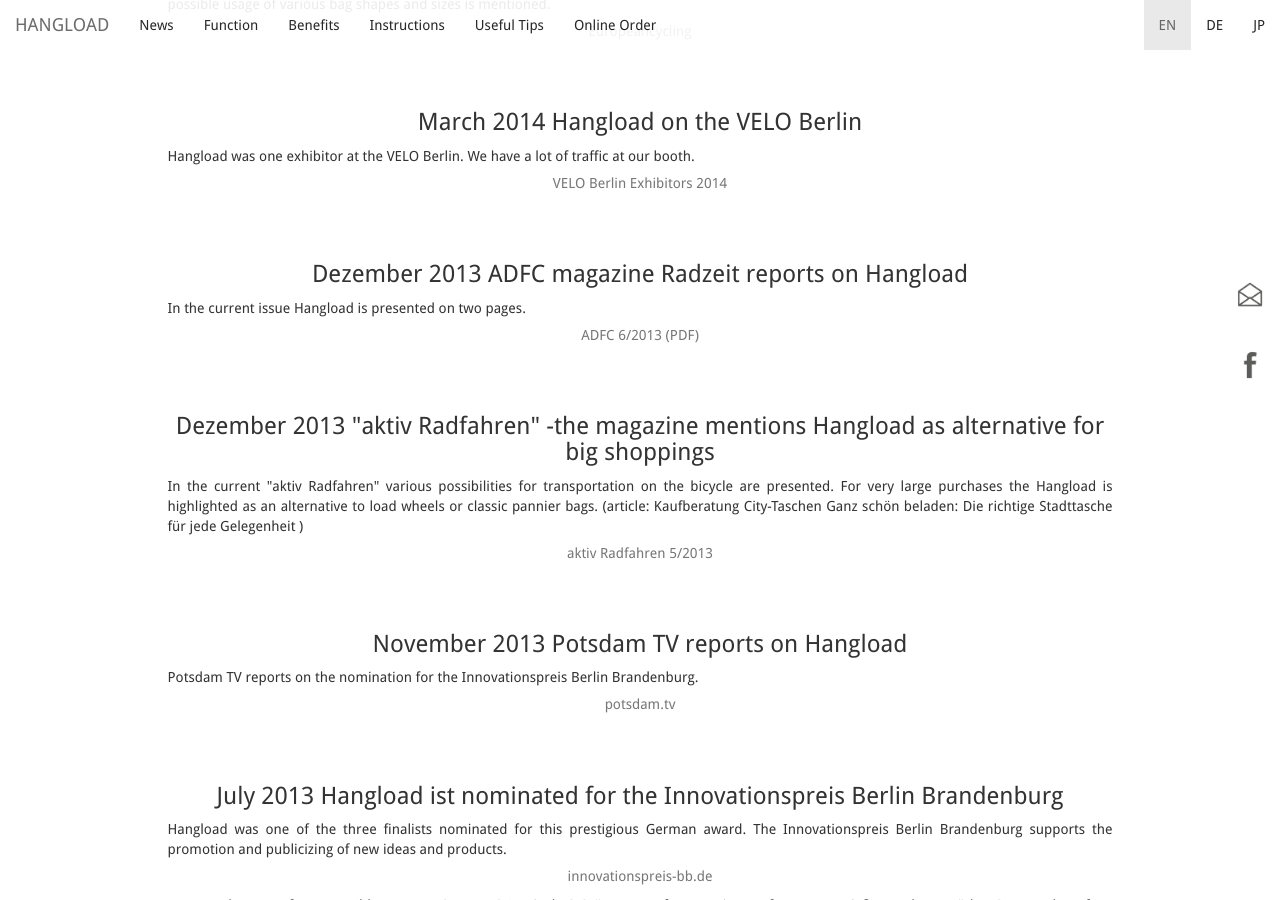
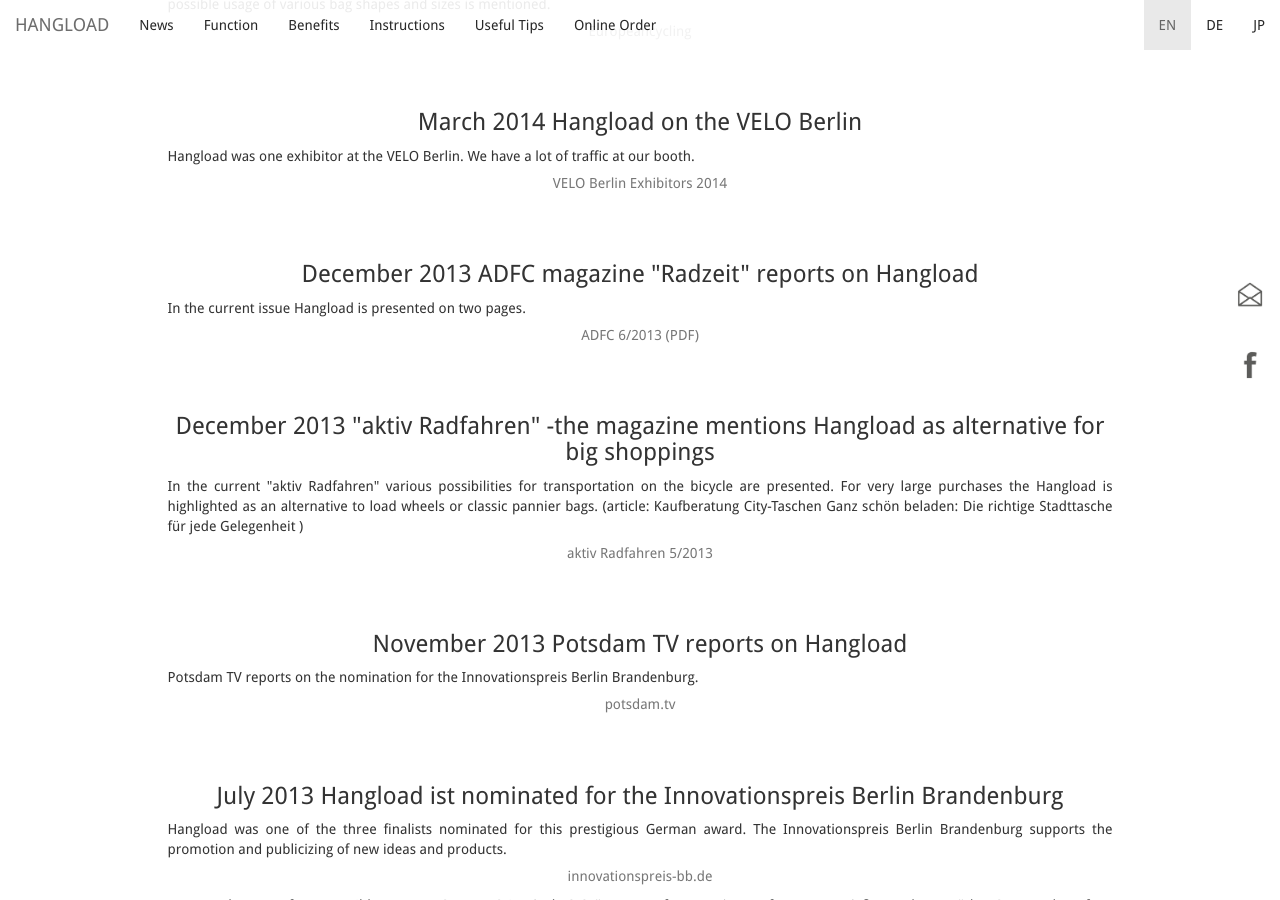
Before and after one commit to bodokaiser/hangload.com, a Jekyll site: the page built from press.html, in a window 1280 px wide and 900 px high, scrolled down 760 px. Built offline with Jekyll 4.4.1, drawn with Linux system fonts in a browser that asks for light colours; nearby versions of some CDN libraries; library files that are not in the unit come from our copies; Markdown is read by kramdown in place of the engine named in the settings.

Commit message:
Update press.html

```diff
--- a/press.html
+++ b/press.html
@@ -68,7 +68,7 @@
 <br>
 <div class="row">
 <div class="col-xs-10 col-xs-offset-1">
-<h3 class="text-center"> Dezember 2013 ADFC magazine Radzeit reports on Hangload</h3>
+<h3 class="text-center"> December 2013 ADFC magazine "Radzeit" reports on Hangload</h3>
 <p class="text-justify">
 In the current issue Hangload is presented on two pages.
 <h5 class="text-center">
@@ -80,7 +80,7 @@
 <br>
 <div class="row">
 <div class="col-xs-10 col-xs-offset-1">
-<h3 class="text-center"> Dezember 2013 "aktiv Radfahren" -the magazine mentions Hangload as alternative for big shoppings</h3>
+<h3 class="text-center"> December 2013 "aktiv Radfahren" -the magazine mentions Hangload as alternative for big shoppings</h3>
 <p class="text-justify">
 In the current "aktiv Radfahren" various possibilities for transportation on the bicycle are presented. For very large purchases
 the Hangload is highlighted as an alternative to load wheels or classic pannier bags. (article: Kaufberatung City-Taschen
```
